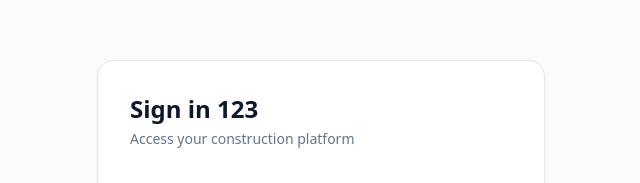
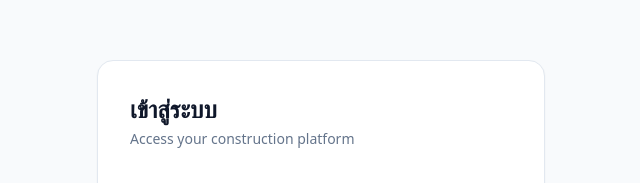
Before and after one commit to kiattikun-sys/ammap, a Next.js app: page /login in a window 1280 px wide. Shown: the part 145-328 px from the top of the page, without its empty margins (319-959 px from the left). Built offline with nearby package versions, Linux system fonts and the light colour scheme.

Commit message:
*LY 2026-03-16 10:44

```diff
--- a/src/app/(auth)/login/page.tsx
+++ b/src/app/(auth)/login/page.tsx
@@ -31,7 +31,7 @@
     <div className="flex min-h-screen items-center justify-center bg-slate-50">
       <div className="w-full max-w-md rounded-2xl border border-slate-200 bg-white p-8 shadow-sm">
         <div className="mb-8">
-          <h1 className="text-2xl font-bold text-slate-900">Sign in 123</h1>
+          <h1 className="text-2xl font-bold text-slate-900">เข้าสู่ระบบ</h1>
           <p className="mt-1 text-sm text-slate-500">Access your construction platform</p>
         </div>
 
```
